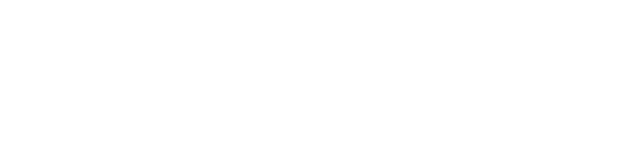
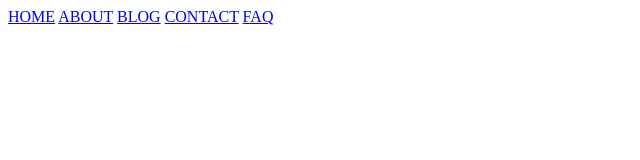
Before and after one commit to RodrigoTodd/Aula-16, a plain HTML site: page index.html in a window 1280 px wide. Shown: the whole page, without its empty margins (0-640 px from the left). Drawn offline with Linux system fonts and the light colour scheme.

Commit message:
Update index.html

```diff
--- a/index.html
+++ b/index.html
@@ -4,11 +4,11 @@
 
             </a>
             <nav>
-                <a href="#"></a>
-                <a href="#"></a>
-                <a href="#"></a>
-                <a href="#"></a>
-                <a href="#"></a>
+                <a href="#">HOME</a>
+                <a href="#">ABOUT</a>
+                <a href="#">BLOG</a>
+                <a href="#">CONTACT</a>
+                <a href="#">FAQ</a>
             </nav>
         </div>
     </header>
```
